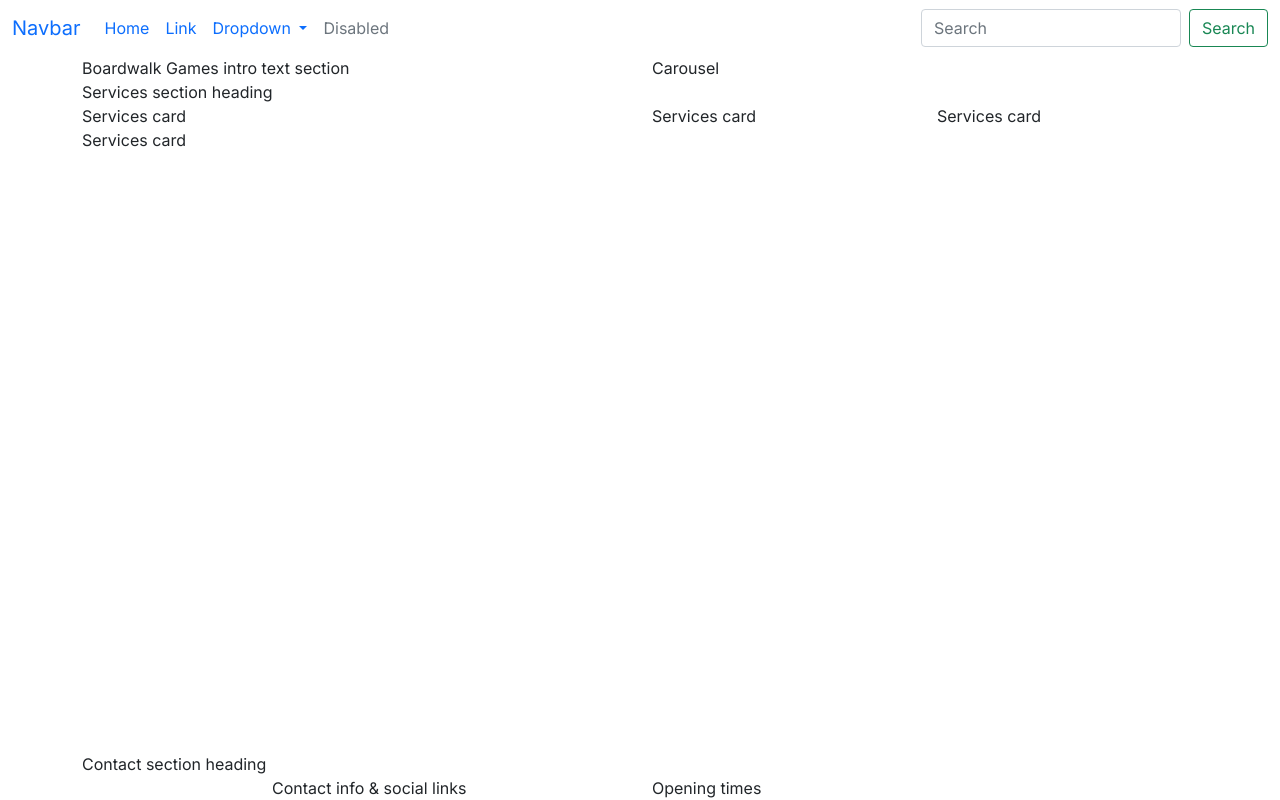
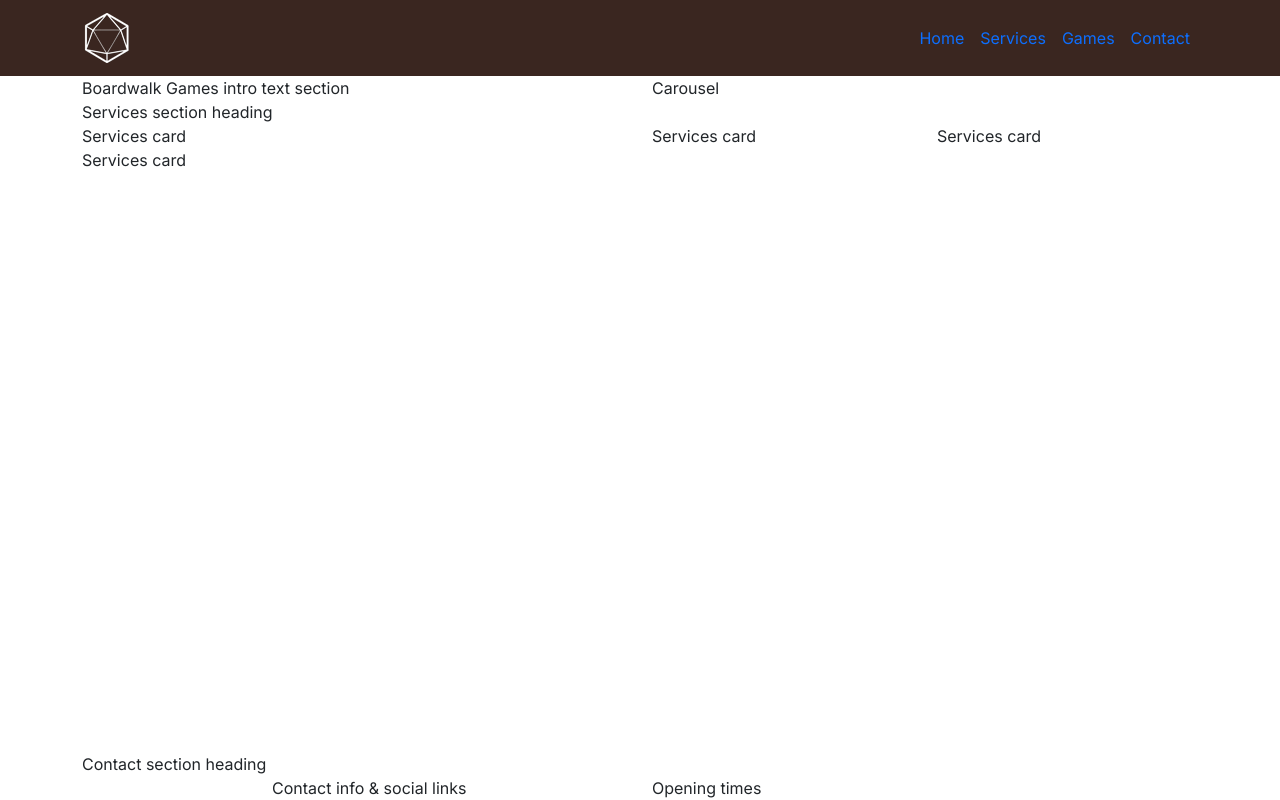
Before and after one commit to Dawnie71/boardwalks-games, a plain HTML site: page index.html in a window 1280 px wide. Drawn offline with nearby package versions, Linux system fonts and the light colour scheme; a web font is replaced by a local one.

Commit message:
Styling the navbar

```diff
--- a/assets/css/style.css
+++ b/assets/css/style.css
@@ -22,6 +22,11 @@ h3 {
 .sub-heading-color {
     color: var(--highlight-color);
 }
+/* Navigation bar */
+#navbar {
+    background-color: var(--primary-color);
+}
+
 /* grid visualisation CSS for testing */
 /* .container,
 .row {
--- a/index.html
+++ b/index.html
@@ -28,45 +28,34 @@
 
 <body class="d-flex flex-column min-vh-100">
   <!-- Navigation -->
-  <nav class="navbar navbar-expand-lg bg-body-tertiary">
-    <div class="container-fluid">
-      <a class="navbar-brand" href="#">Navbar</a>
-      <button class="navbar-toggler" type="button" data-bs-toggle="collapse" data-bs-target="#navbarSupportedContent"
-        aria-controls="navbarSupportedContent" aria-expanded="false" aria-label="Toggle navigation">
+  <nav id="navbar" class="navbar navbar-expand-lg" data-bs-theme="dark">
+    <div class="container">
+      <a class="navbar-brand" href="index.html">
+        <img src="assets/images/logo-sm-white.png" alt="Boardwalk Games logo" class="logo">
+      </a>
+      <button class="navbar-toggler" type="button" data-bs-toggle="collapse" data-bs-target="#navbarNav"
+        aria-controls="navbarNav" aria-expanded="false" aria-label="Toggle navigation">
         <span class="navbar-toggler-icon"></span>
       </button>
-      <div class="collapse navbar-collapse" id="navbarSupportedContent">
-        <ul class="navbar-nav me-auto mb-2 mb-lg-0">
+      <div class="collapse navbar-collapse" id="navbarNav">
+        <ul class="navbar-nav ms-auto">
           <li class="nav-item">
-            <a class="nav-link active" aria-current="page" href="#">Home</a>
+            <a class="nav-link active" aria-current="page" href="index.html">Home</a>
           </li>
           <li class="nav-item">
-            <a class="nav-link" href="#">Link</a>
-          </li>
-          <li class="nav-item dropdown">
-            <a class="nav-link dropdown-toggle" href="#" role="button" data-bs-toggle="dropdown" aria-expanded="false">
-              Dropdown
-            </a>
-            <ul class="dropdown-menu">
-              <li><a class="dropdown-item" href="#">Action</a></li>
-              <li><a class="dropdown-item" href="#">Another action</a></li>
-              <li>
-                <hr class="dropdown-divider">
-              </li>
-              <li><a class="dropdown-item" href="#">Something else here</a></li>
-            </ul>
+            <a class="nav-link" href="#">Services</a>
           </li>
           <li class="nav-item">
-            <a class="nav-link disabled" aria-disabled="true">Disabled</a>
+            <a class="nav-link" href="game-library.html">Games</a>
+          </li>
+          <li class="nav-item">
+            <a class="nav-link" href="#">Contact</a>
           </li>
         </ul>
-        <form class="d-flex" role="search">
-          <input class="form-control me-2" type="search" placeholder="Search" aria-label="Search">
-          <button class="btn btn-outline-success" type="submit">Search</button>
-        </form>
       </div>
     </div>
   </nav>
+
 
   <!-- Header with carousel -->
   <header class="container">
@@ -109,7 +98,7 @@
     <!-- Bootstrap JS -->
     <script src="https://cdn.jsdelivr.net/npm/bootstrap@5.3.3/dist/js/bootstrap.bundle.min.js"
       integrity="sha384-YvpcrYf0tY3lHB60NNkmXc5s9fDVZLESaAA55NDzOxhy9GkcIdslK1eN7N6jIeHz" crossorigin="anonymous">
-    </script>
+      </script>
 
     <!-- Font Awesome kit -->
     <script src="https://kit.fontawesome.com/28a26d2c05.js" crossorigin="anonymous"></script>
```
